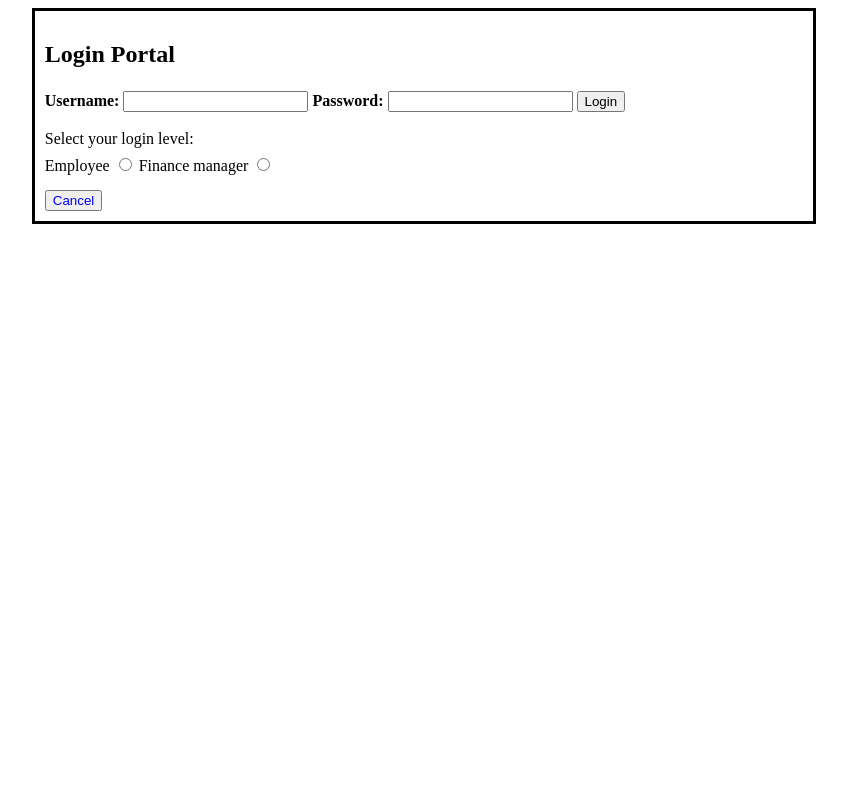
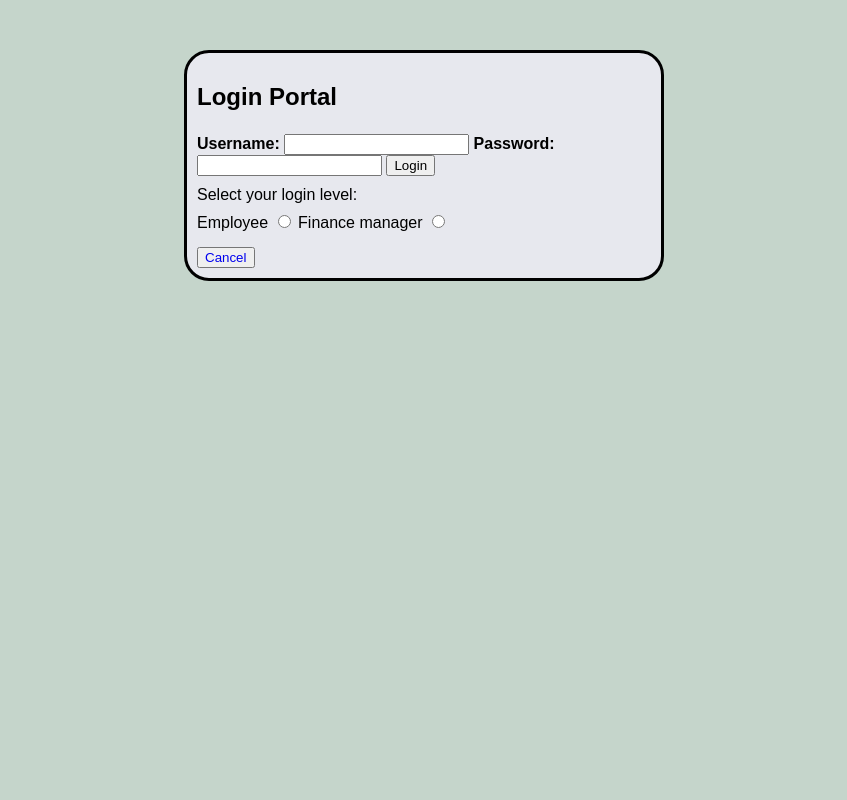
Before and after one commit to 210927-JavaFS/project1-bucknermi, a web app: page / in a window 1280 px wide. Shown: the whole page, without its empty margins (216-1063 px from the left). Run offline with its HTML, style and script files only (its server is not run), Linux system fonts and the light colour scheme; data that the repository does not hold is empty.

Commit message:
Creating css for container

```diff
--- a/src/main/resources/Static/index.css
+++ b/src/main/resources/Static/index.css
@@ -5,11 +5,29 @@ a{
     text-decoration: none;
 }
 
+#background {
+    position:fixed;
+    padding:0;
+    margin:0;
+
+    top:0;
+    left:0;
+
+    width: 100%;
+    height: 100%;
+    background-color: #c5d5cb;
+}
 .container {
-    margin: auto;
-    width: 60%;
+    background-color: rgb(231, 232, 238);
     border: 3px solid ;
     padding: 10px;
+    border-radius: 25px;
+    position: absolute;
+    top: 50px;
+    left: 400px;
+    right: 400px;
+    margin: auto;
+    font-family: Arial, Helvetica, sans-serif;
 }
 
 
@@ -19,10 +37,14 @@ a{
 }
 
 #logintitle {
-    padding-top: 15px;
+    padding-top: 7.5px;
     padding-bottom: 7.5px;
 }
 
 #forgotPasswordContainer {
     padding-top: 15px;
 }
+
+.navbar {
+
+}
--- a/src/main/resources/Static/index.html
+++ b/src/main/resources/Static/index.html
@@ -10,6 +10,7 @@
 </head>
 
 <body>
+    <div id = "background">
     <div class="container">
         <h2>Login Portal</h2>
         <div id="credentials">
@@ -38,7 +39,7 @@
 
     <div class = "navbar">
     </div>
-
+</div>
     <script src="index.js"></script>
 </body>
 
```
